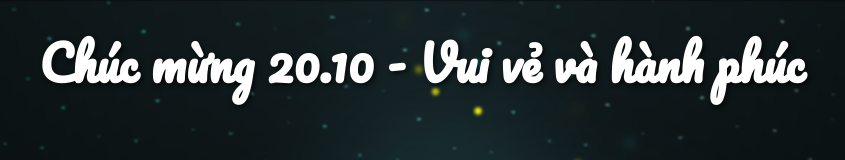
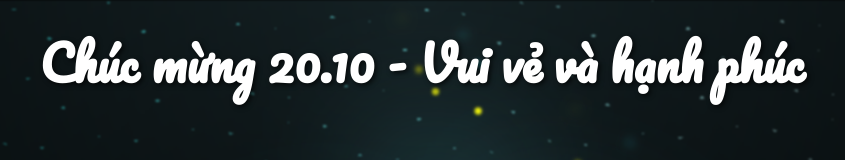
Before and after one commit to JayDo26/JayDo26.github.io, a plain HTML site: page index.html in a window 1280 px wide. Shown: the top 160 px of the page, 218-1063 px from the left. Drawn offline with Linux system fonts and the light colour scheme.

Commit message:
Add files via upload

```diff
--- a/index.html
+++ b/index.html
@@ -10,7 +10,7 @@
     <title>Chúc mừng 20.10</title>
   </head>
   <body class="not-loaded">
-    <h1 class="congrats-text">Chúc mừng 20.10 - Vui vẻ và hành phúc</h1>
+    <h1 class="congrats-text">Chúc mừng 20.10 - Vui vẻ và hạnh phúc</h1>
     <div class="night"></div>
     <div class="flowers">
       <div class="flower flower--1">
```
